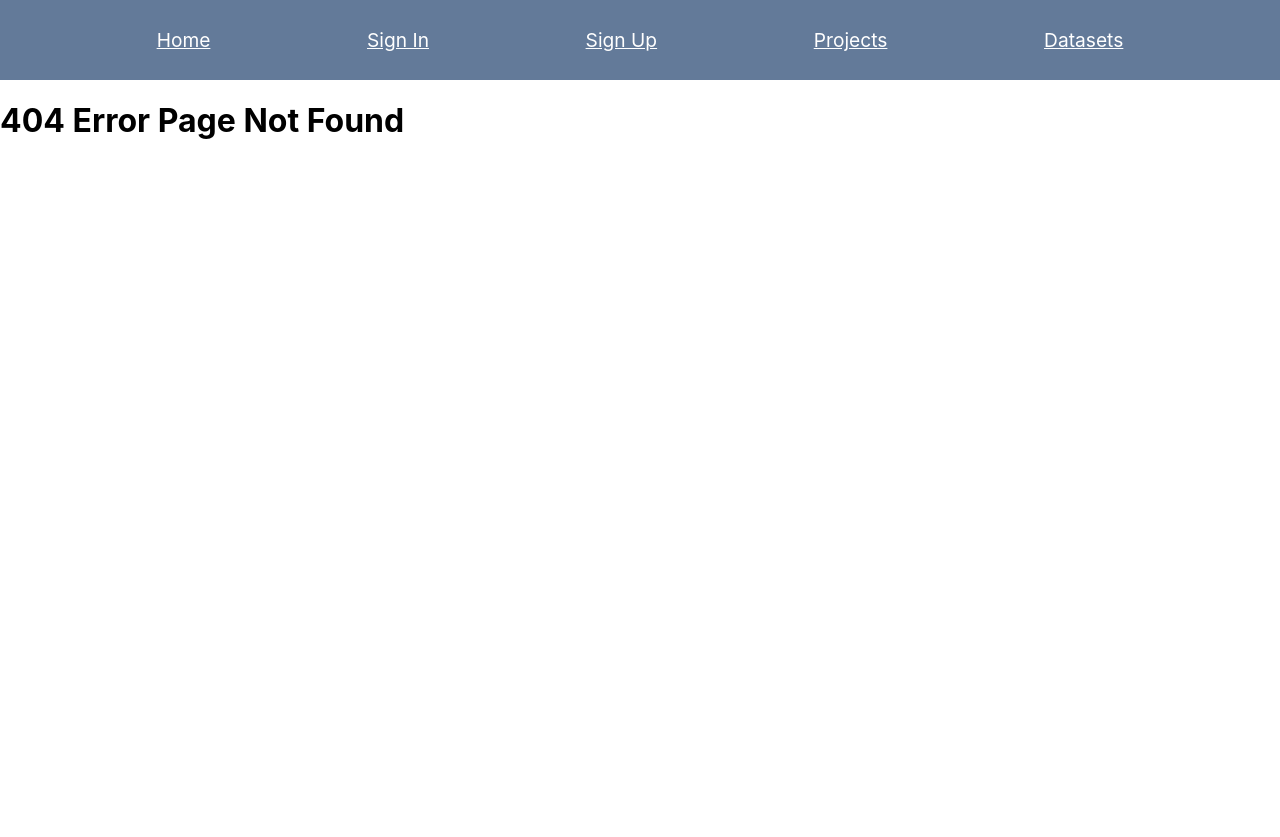
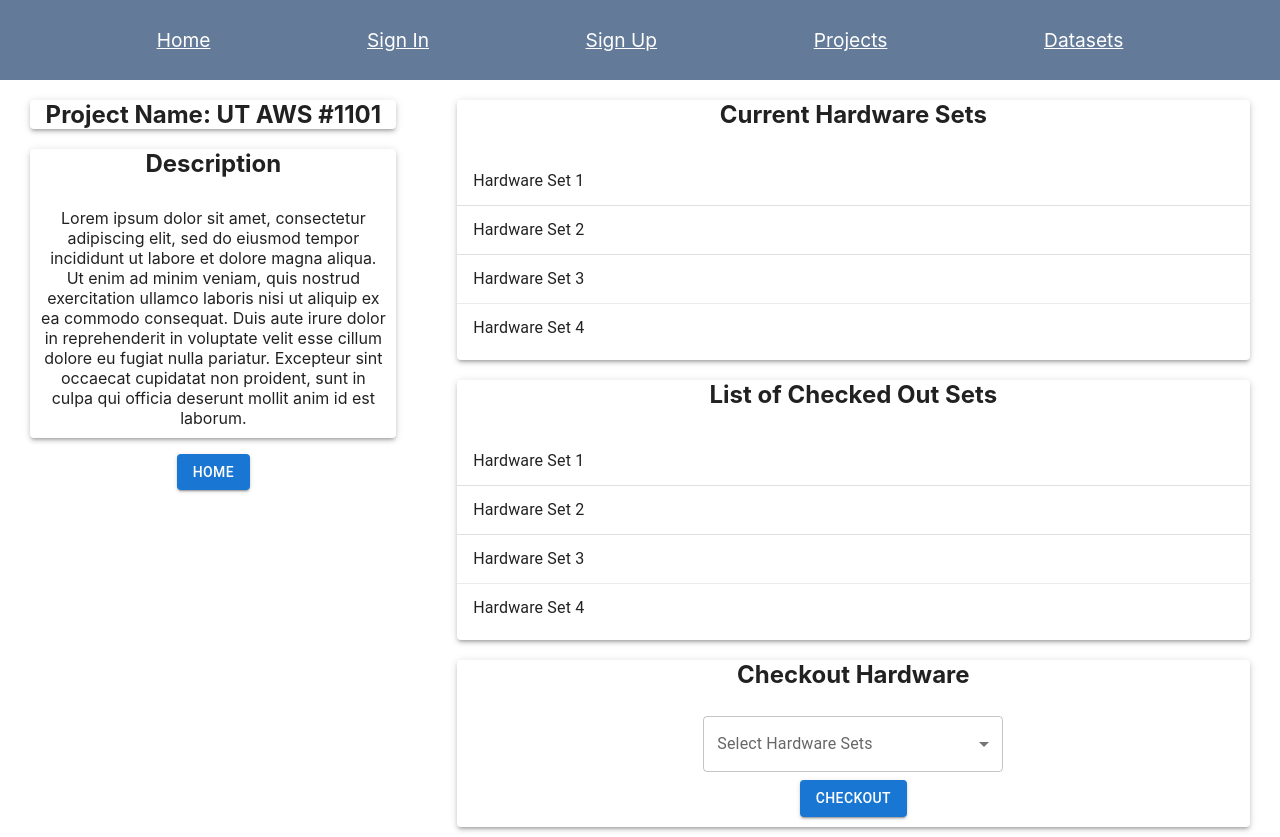
Before and after one commit to Runtime-Terror-461L/Runtime-Terror, a React (Create React App) app in the folder frontend/: page /project_details in a window 1280 px wide. Before the commit this address had no page. Before the commit the page ends 800 px from the top, so only its background shows below. Built offline with nearby package versions, Linux system fonts and the light colour scheme.

Commit message:
Added a checkout function to projects code

```diff
--- a/frontend/src/App.js
+++ b/frontend/src/App.js
@@ -10,7 +10,8 @@ import ProjectsPage from "./pages/projects"
 import Navbar from "./components/Navbar"
 import ErrorPage from "./pages/error"
 
-import ProjectViewDetails from "./pages/projects"
+import ProjectViewDetails from "./pages/projectDetails"
+//import MultipleSelect from "./pages/checkout"
 
 // Routing V6: https://www.youtube.com/watch?v=UjHT_NKR_gU&ab_channel=PedroTech
 function App() {
@@ -23,6 +24,7 @@ function App() {
           <Route path="signin" element={<SigninPage/>} />
           <Route path="signup" element={<SignupPage/>} />
           <Route path="projects" element={<ProjectsPage/>} />
+          <Route path="project_details" element={<ProjectViewDetails/>} />
           <Route path="*" element={<ErrorPage/>} />
         </Routes>
       </Router>
--- /dev/null
+++ b/frontend/src/pages/checkout.js
@@ -0,0 +1,65 @@
+import * as React from 'react';
+import OutlinedInput from '@mui/material/OutlinedInput';
+import InputLabel from '@mui/material/InputLabel';
+import MenuItem from '@mui/material/MenuItem';
+import FormControl from '@mui/material/FormControl';
+import ListItemText from '@mui/material/ListItemText';
+import Select from '@mui/material/Select';
+import Checkbox from '@mui/material/Checkbox';
+
+const ITEM_HEIGHT = 48;
+const ITEM_PADDING_TOP = 8;
+const MenuProps = {
+  PaperProps: {
+    style: {
+      maxHeight: ITEM_HEIGHT * 4.5 + ITEM_PADDING_TOP,
+      width: 250,
+    },
+  },
+};
+
+const names = [
+  'Hardware Set 1',
+  'Hardware Set 2',
+  'Hardware Set 3',
+  'Hardware Set 4'
+];
+
+export default function MultipleSelectCheckmarks() {
+  const [personName, setPersonName] = React.useState([]);
+
+  const handleChange = (event) => {
+    const {
+      target: { value },
+    } = event;
+    setPersonName(
+      // On autofill we get a stringified value.
+      typeof value === 'string' ? value.split(',') : value,
+    );
+  };
+
+  return (
+    <div>
+      <FormControl sx={{ m: 1, width: 300 }}>
+        <InputLabel id="demo-multiple-checkbox-label">Select Hardware Sets</InputLabel>
+        <Select
+          labelId="demo-multiple-checkbox-label"
+          id="demo-multiple-checkbox"
+          multiple
+          value={personName}
+          onChange={handleChange}
+          input={<OutlinedInput label="Tag" />}
+          renderValue={(selected) => selected.join(', ')}
+          MenuProps={MenuProps}
+        >
+          {names.map((name) => (
+            <MenuItem key={name} value={name}>
+              <Checkbox checked={personName.indexOf(name) > -1} />
+              <ListItemText primary={name} />
+            </MenuItem>
+          ))}
+        </Select>
+      </FormControl>
+    </div>
+  );
+}
--- /dev/null
+++ b/frontend/src/pages/projectDetails.js
@@ -0,0 +1,102 @@
+import React from 'react'
+import Grid from '@mui/material/Grid';
+import TextField from '@mui/material/TextField';
+import Button from '@mui/material/Button';
+import Paper from '@mui/material/Paper';
+import List from '@mui/material/List';
+import ListItem from '@mui/material/ListItem';
+import ListItemText from '@mui/material/ListItemText';
+import Divider from '@mui/material/Divider';
+
+import { useState } from "react";
+import Checkbox from "@mui/material/Checkbox";
+import InputLabel from "@mui/material/InputLabel";
+import ListItemIcon from "@mui/material/ListItemIcon";
+import MenuItem from "@mui/material/MenuItem";
+import FormControl from "@mui/material/FormControl";
+import Select from "@mui/material/Select";
+
+import MultipleSelectCheckmarks from "./checkout"
+
+
+const ProjectViewDetails = () => {
+    return (
+      <div>
+
+      <Grid container>
+
+      <Grid item xs={12} md={4} align="center">
+
+        <Paper elevation={3} sx={{width:6/7}} >
+          <h2 align="center">Project Name: UT AWS #1101</h2>
+        </Paper>
+        <Paper elevation={3} sx={{width:6/7}} >
+          <h2 align="center">Description</h2>
+          <p style = {{ padding:10 }}>Lorem ipsum dolor sit amet, consectetur adipiscing elit, sed do eiusmod tempor incididunt ut labore et dolore magna aliqua. Ut enim ad minim veniam, quis nostrud exercitation ullamco laboris nisi ut aliquip ex ea commodo consequat. Duis aute irure dolor in reprehenderit in voluptate velit esse cillum dolore eu fugiat nulla pariatur. Excepteur sint occaecat cupidatat non proident, sunt in culpa qui officia deserunt mollit anim id est laborum.</p>
+        </Paper>
+        <Button variant="contained" color="primary">
+          Home
+        </Button>
+      </Grid>
+        <Grid item xs={12} md={8} align="center"  style = {{ paddingBottom:10 }}>
+
+          <Paper elevation={3} sx={{width:13/14}}>
+            <h2 align="center">Current Hardware Sets</h2>
+            <List aria-label="mailbox folders">
+              <ListItem button>
+                <ListItemText primary="Hardware Set 1" />
+              </ListItem>
+              <Divider />
+              <ListItem button divider>
+                <ListItemText primary="Hardware Set 2" />
+              </ListItem>
+              <ListItem button>
+                <ListItemText primary="Hardware Set 3" />
+              </ListItem>
+              <Divider light />
+              <ListItem button>
+                <ListItemText primary="Hardware Set 4" />
+              </ListItem>
+            </List>
+
+          </Paper>
+          <Paper elevation={3} sx={{width:13/14}} >
+            <h2 align="center">List of Checked Out Sets</h2>
+            <List aria-label="mailbox folders">
+              <ListItem button>
+                <ListItemText primary="Hardware Set 1" />
+              </ListItem>
+              <Divider />
+              <ListItem button divider>
+                <ListItemText primary="Hardware Set 2" />
+              </ListItem>
+              <ListItem button>
+                <ListItemText primary="Hardware Set 3" />
+              </ListItem>
+              <Divider light />
+              <ListItem button>
+                <ListItemText primary="Hardware Set 4" />
+              </ListItem>
+            </List>
+          </Paper>
+          <Paper elevation={3} sx={{width:13/14}} >
+            <h2 align="center">Checkout Hardware</h2>
+            <MultipleSelectCheckmarks/>
+            <Button variant="contained" color="primary"  style = {{ marginBottom:10 }}>
+              Checkout
+            </Button>
+
+          </Paper>
+        </Grid>
+      </Grid>
+
+      </div>
+
+
+
+
+
+  );
+}
+
+export default ProjectViewDetails
```
Also changed, not shown: frontend/src/pages/utils.js (added, +56 -0 lines).
